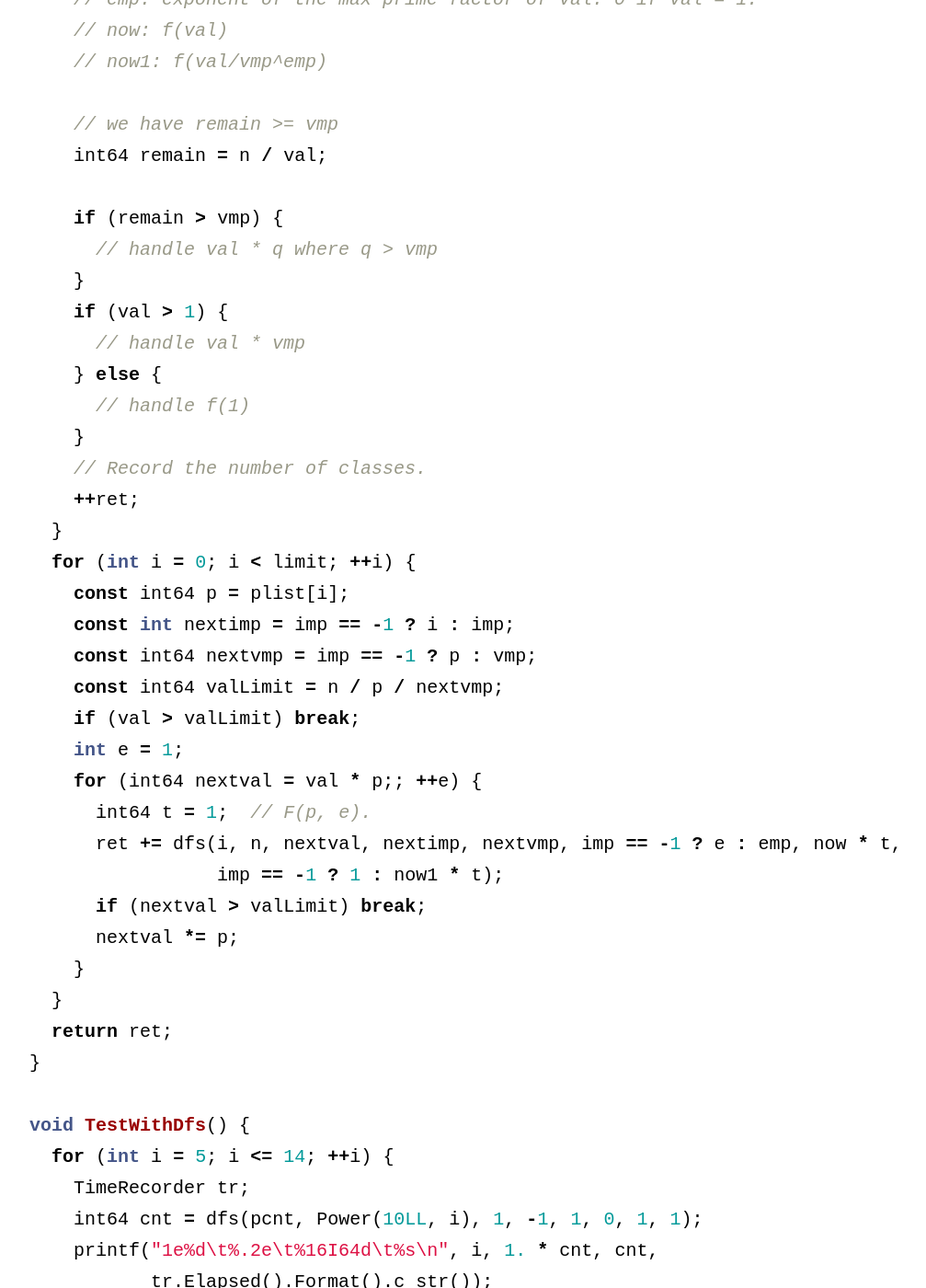
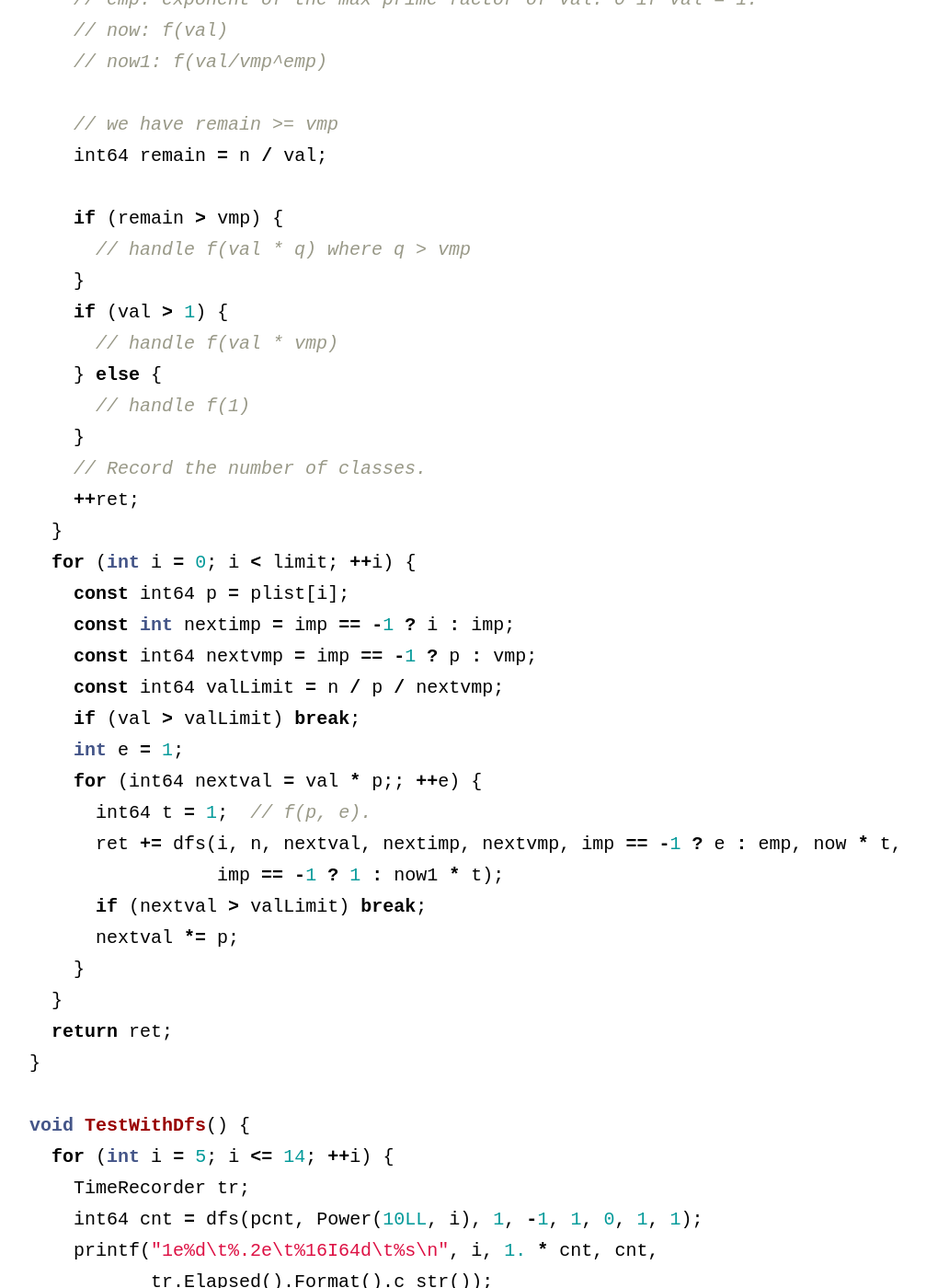
Before and after one commit to baihacker/main, a Jekyll site: the page built from docs/_posts/2020-04-12-The_prefix-sum_of_multiplicative_function_the_black_algorithm.md, in a window 1280 px wide and 1400 px high, scrolled down 2535 px. Shown: the whole window at 92% size, without its empty margins (96-1103 px from the left). Built offline with Jekyll 4.4.1, drawn with Linux system fonts in a browser that asks for light colours; comment, search, counter and statistics services are not loaded.

```diff
--- a/docs/_posts/2020-04-12-The_prefix-sum_of_multiplicative_function_the_black_algorithm.md
+++ b/docs/_posts/2020-04-12-The_prefix-sum_of_multiplicative_function_the_black_algorithm.md
@@ -90,10 +90,10 @@ int64 dfs(int limit, int64 n, int64 val, int imp, int64 vmp, int emp, int64 now,
     int64 remain = n / val;
 
     if (remain > vmp) {
-      // handle val * q where q > vmp
+      // handle f(val * q) where q > vmp
     }
     if (val > 1) {
-      // handle val * vmp
+      // handle f(val * vmp)
     } else {
       // handle f(1)
     }
@@ -108,7 +108,7 @@ int64 dfs(int limit, int64 n, int64 val, int imp, int64 vmp, int emp, int64 now,
     if (val > valLimit) break;
     int e = 1;
     for (int64 nextval = val * p;; ++e) {
-      int64 t = 1;  // F(p, e).
+      int64 t = 1;  // f(p, e).
       ret += dfs(i, n, nextval, nextimp, nextvmp, imp == -1 ? e : emp, now * t,
                  imp == -1 ? 1 : now1 * t);
       if (nextval > valLimit) break;
```
